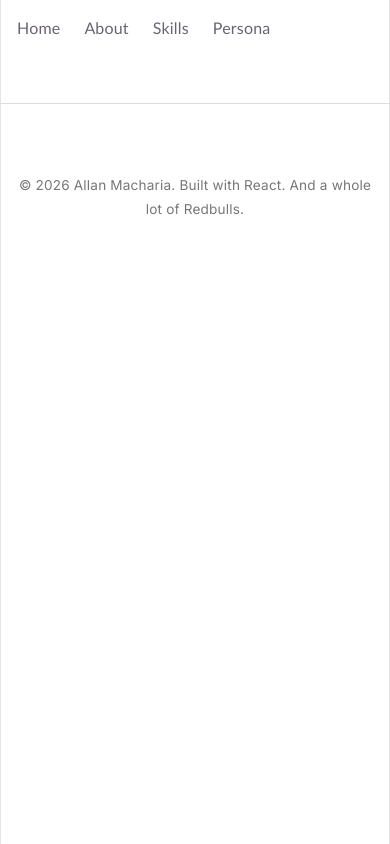
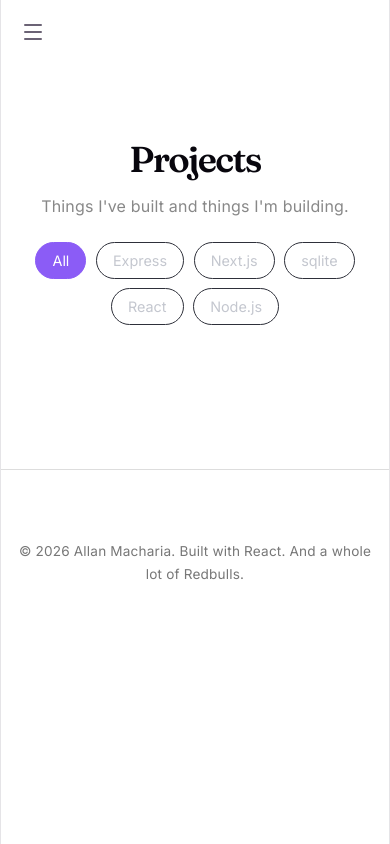
Before and after one commit to Mashaaa-him/Portfolio, a React (Vite) app: page /projects in a window 390 px wide. Built offline with nearby package versions, Linux system fonts and the light colour scheme.

Commit message:
Added a projects page

```diff
--- a/src/App.css
+++ b/src/App.css
@@ -68,22 +68,64 @@
     background: #8b5cf6;
 }
 
+/* Navbar styling */
 .navbar {
-    display: flex;
-    gap: 1.5rem;
-    padding: 1rem;
-    font-family: 'Gill Sans', 'Gill Sans MT', Calibri, 'Trebuchet MS', sans-serif;
+  padding: 1rem;
 }
 
+.nav-links {
+  display: flex;
+  gap: 1.5rem;
+}
+
+.nav-toggle {
+  display: none;
+  background: none;
+  border: none;
+  color: inherit;
+  cursor: pointer;
+  padding: 0.25rem;
+}
 .navbar a {
-    text-decoration: none;
-    color: inherit;
+  color: inherit;
+  text-decoration: none;
+  padding-bottom: 2px;
 }
 
 .navbar a.active {
-    font-weight: normal;
-    font-family: 'Gill Sans', 'Gill Sans MT', Calibri, 'Trebuchet MS', sans-serif;
-    border-bottom: 2px solid currentColor;
+  font-weight: bold;
+  border-bottom: 2px solid currentColor;
+}
+
+@media (max-width: 640px) {
+  .nav-links {
+    text-align: left;
+    align-items: flex-start;
+  }
+}
+
+@media (max-width: 640px) {
+  .navbar {
+    display: flex;
+    flex-direction: column;
+    align-items: flex-start;
+  }
+
+  .nav-toggle {
+    display: inline-flex;
+  }
+
+  .nav-links {
+    display: none;
+    flex-direction: column;
+    gap: 0.9rem;
+    width: 100%;
+    padding: 0.75rem 0 0.25rem;
+  }
+
+  .nav-links.open {
+    display: flex;
+  }
 }
 
 /* pages styling*/
@@ -527,3 +569,44 @@
   color: #a78bfa;
   font-size: 0.85rem;
 }
+
+/* project page styling*/
+.page.projects {
+  max-width: 960px;
+}
+
+.projects-intro {
+  color: #888;
+  font-style: italic;
+  margin-bottom: 1.5rem;
+}
+
+.filter-bar {
+  display: flex;
+  flex-wrap: wrap;
+  justify-content: center;
+  gap: 0.6rem;
+  margin-bottom: 2rem;
+}
+
+.filter-btn {
+  padding: 0.35rem 1rem;
+  border: 1px solid #2e303a;
+  border-radius: 999px;
+  background: none;
+  color: #c4c7cf;
+  font: inherit;
+  font-size: 0.9rem;
+  cursor: pointer;
+  transition: border-color 0.15s ease, color 0.15s ease;
+}
+
+.filter-btn:hover {
+  border-color: #8b5cf6;
+}
+
+.filter-btn.active {
+  background: #8b5cf6;
+  border-color: #8b5cf6;
+  color: #fff;
+}
--- a/src/App.jsx
+++ b/src/App.jsx
@@ -5,6 +5,7 @@ import Home from './pages/Home'
 import SkillsPage from './components/skills'
 import About from './pages/About'
 import Persona from './pages/Persona'
+import Projects from './pages/Projects'
 
 function AppContent() {
   const location = useLocation()
@@ -18,6 +19,7 @@ function AppContent() {
         <Route path='/about' element={<About />} />
         <Route path='/skills' element={<SkillsPage />} />
         <Route path='/persona' element={<Persona />}/>
+        <Route path='/projects' element={<Projects />} />
       </Routes>
       <Footer />
     </>
--- a/src/components/Navbar.jsx
+++ b/src/components/Navbar.jsx
@@ -1,13 +1,30 @@
+import { useState } from "react";
 import { NavLink } from "react-router-dom";
+import {Menu, X } from 'lucide-react'
 
 function Navbar() {
+    const [open, setOpen] =useState(false)
+    const close = () => setOpen(false)
+
     return (
-    <nav className="navbar">
-        <NavLink to="/">Home</NavLink>
-        <NavLink to="/about">About</NavLink>
-        <NavLink to="/skills">Skills</NavLink>
-        <NavLink to="/persona">Persona</NavLink>
-    </nav>
+        <nav className="navbar">
+            <button
+             className="nav-toggle"
+             onClick={() => setOpen(!open)}
+             aria-label={open ? 'Close menu' : 'Open menu'}
+             aria-expanded={open}
+             aria-controls="nav-links"
+             >
+                {open ? <X size={24} /> : <Menu size={24} />}
+            </button>
+            <div id="nav-links" className={`nav-links ${open ? 'open' : ''}`}>
+                <NavLink to='/' end onClick={close}>Home</NavLink>
+                <NavLink to='/about' onClick={close}>About</NavLink>
+                <NavLink to='/skills' onClick={close}>Skills</NavLink>
+                <NavLink to='/persona' onClick={close}>Persona</NavLink>
+                <NavLink to="/projects" onClick={close}>Projects</NavLink>
+            </div>
+        </nav>
     )
 }
 
--- a/src/data/project.js
+++ b/src/data/project.js
@@ -9,8 +9,8 @@ export const projects = [
   },
    {
     id: 2,
-    title: 'Coming Soon',
-    description: 'Something new is brewing. Check back soon for the details.',
+    title: 'Coming Soon: API Playground',
+    description: 'A small Express API to practise routing and validation.',
     tech: ['React', 'Node.js'],
     liveUrl: '#',
     repoUrl: '#',
--- /dev/null
+++ b/src/pages/Projects.jsx
@@ -0,0 +1,35 @@
+import { useState } from "react";
+import ProjectCard from '../components/ProjectCard'
+import { projects } from "../data/project";
+
+const allTech = ['All', ...new Set(projects.flatMap((p) => p.tech))]
+
+function Projects() {
+    const [selected, setSelected] = useState('All')
+
+    const visible =
+        selected === 'All'
+            ? projects
+            : projects.filter((p) => p.tech.includes(selected))
+
+    return (
+        <section className="page projects">
+            <h1>Projects</h1>
+            <p className="projects-intro">Things I've built and things I'm building.</p>
+
+            <div className="filter-bar">
+                {allTech.map((tech) =>
+                    <button
+                        key={tech}
+                        className={`filter-btn ${selected === tech ? 'active' : ''}`}
+                        onClick={() => setSelected(tech)}
+                        aria-pressed={selected === tech}
+                    >
+                        {tech}
+                    </button>)}
+            </div>
+        </section>
+    )
+}
+
+export default Projects
```
